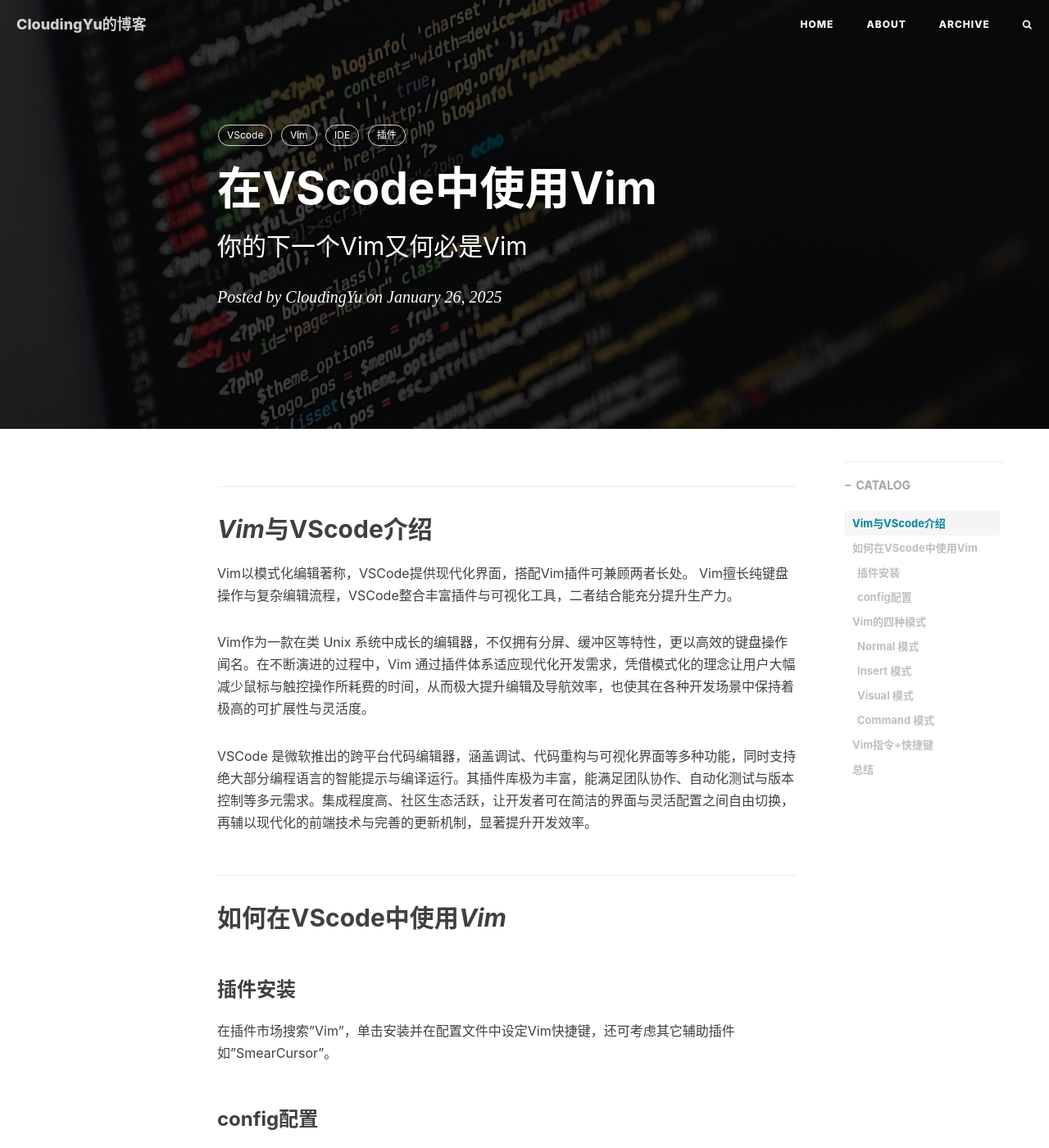
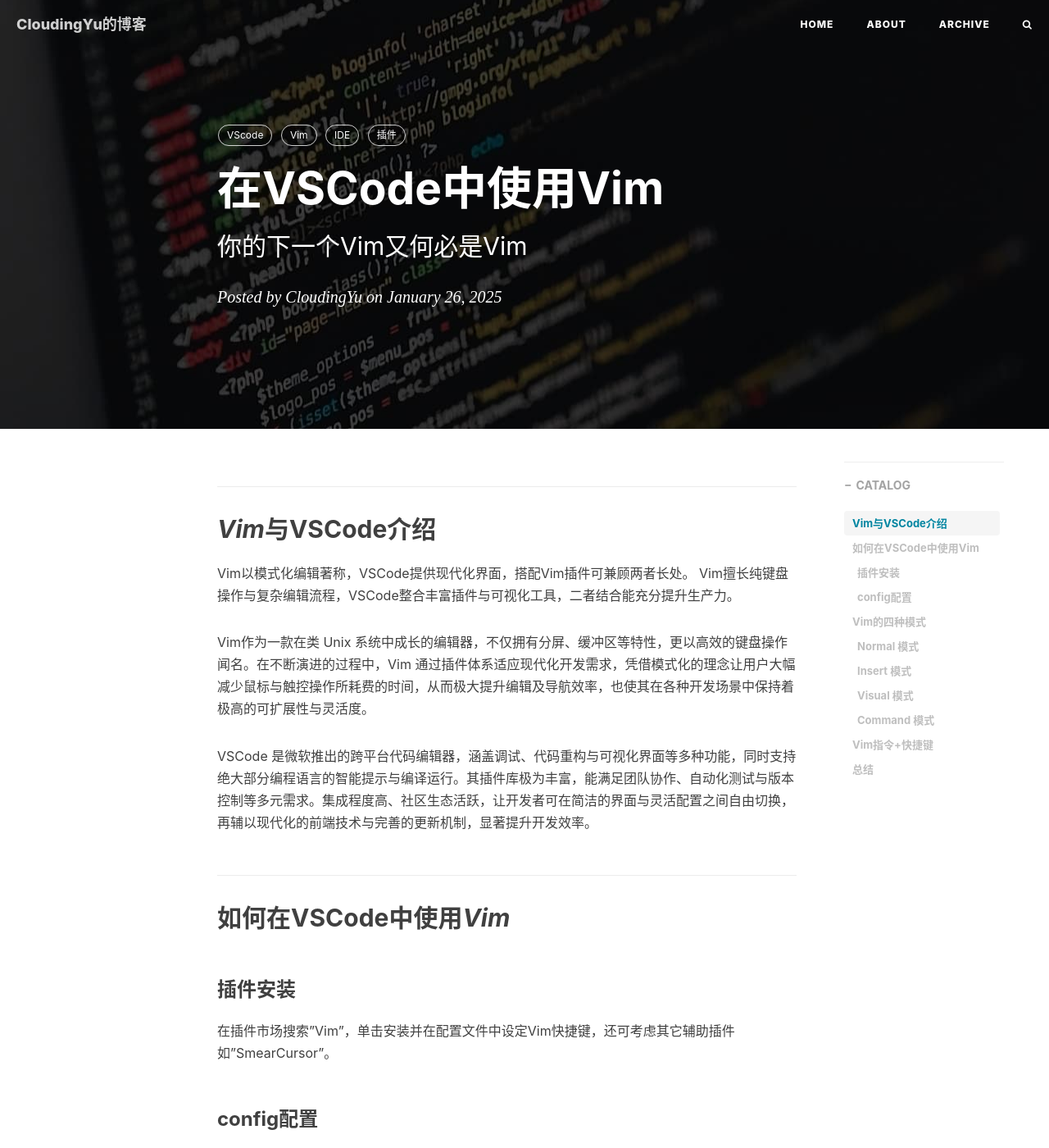
Before and after one commit to cloudingyu/cloudingyu.github.io, a Jekyll site: the page built from _posts/2025-01-26-vim-VScode.markdown, in a window 1280 px wide and 1400 px high. Shown: the whole window at 82% size. Built offline with Jekyll 4.4.1, drawn with Linux system fonts in a browser that asks for light colours; nearby versions of some CDN libraries; comment, search, counter and statistics services are not loaded.

Commit message:
提高了图片压缩程度解决加载过慢问题

```diff
--- a/_posts/2025-01-26-vim-VScode.markdown
+++ b/_posts/2025-01-26-vim-VScode.markdown
@@ -1,6 +1,6 @@
 ---
 layout:     post
-title:      "在VScode中使用Vim"
+title:      "在VSCode中使用Vim"
 subtitle:   "你的下一个Vim又何必是Vim"
 date:       2025-01-26
 author:     "CloudingYu"
@@ -12,7 +12,7 @@
     - IDE
     - 插件
 ---
-## *Vim*与VScode介绍
+## *Vim*与VSCode介绍
 Vim以模式化编辑著称，VSCode提供现代化界面，搭配Vim插件可兼顾两者长处。
 Vim擅长纯键盘操作与复杂编辑流程，VSCode整合丰富插件与可视化工具，二者结合能充分提升生产力。
 
@@ -20,7 +20,7 @@
 
 VSCode 是微软推出的跨平台代码编辑器，涵盖调试、代码重构与可视化界面等多种功能，同时支持绝大部分编程语言的智能提示与编译运行。其插件库极为丰富，能满足团队协作、自动化测试与版本控制等多元需求。集成程度高、社区生态活跃，让开发者可在简洁的界面与灵活配置之间自由切换，再辅以现代化的前端技术与完善的更新机制，显著提升开发效率。
 
-## 如何在VScode中使用*Vim*
+## 如何在VSCode中使用*Vim*
 ### 插件安装
 在插件市场搜索"Vim"，单击安装并在配置文件中设定Vim快捷键，还可考虑其它辅助插件如"SmearCursor"。
 ### config配置
```
Also changed, not shown: img/posts/2025-01-26-vim-VScode/bg.png.
